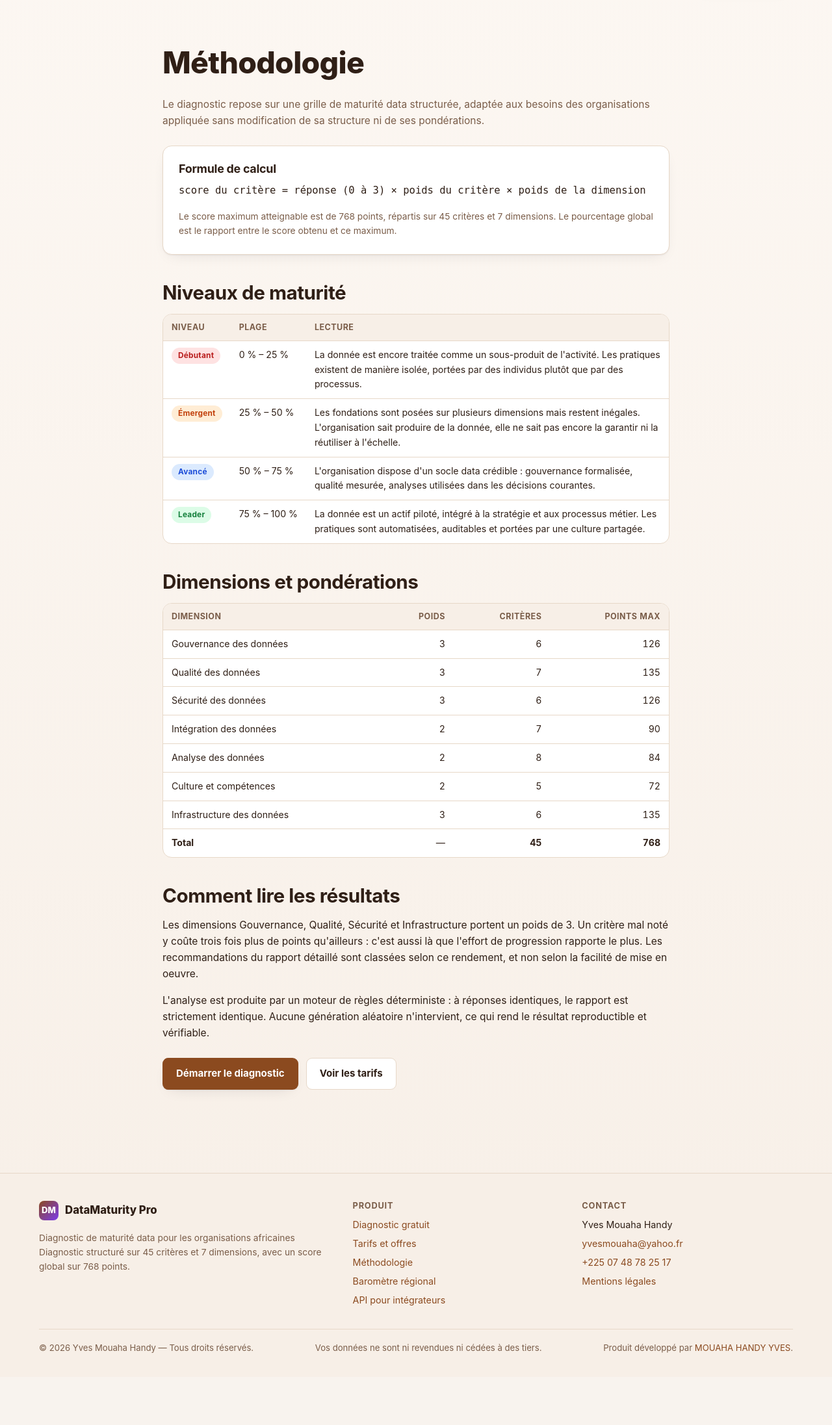
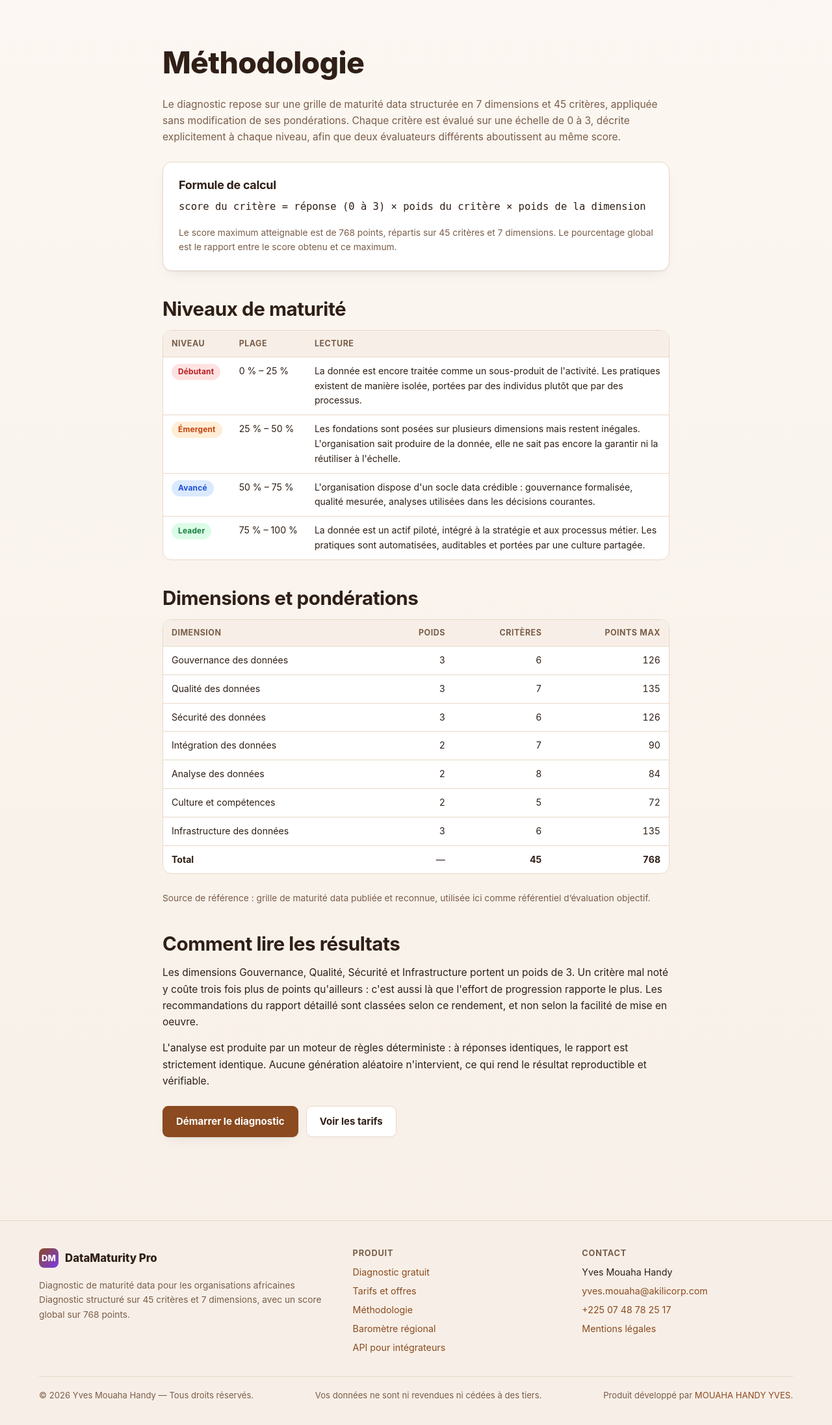
Before and after one commit to andybling/DataMaturity-Pro-python, a FastAPI app: page /methodologie in a window 1280 px wide. Shown: the part 69-2262 px from the top of the page at 65% size. Before the commit the page ends 2151 px from the top, so only its background shows below. Run offline with FastAPI, Linux system fonts and the light colour scheme.

Commit message:
Fix methodology wording and contact email

```diff
--- a/app/config.py
+++ b/app/config.py
@@ -40,7 +40,7 @@ class Settings(BaseSettings):
     brand_name: str = "DataMaturity Pro"
     brand_owner: str = "Yves Mouaha Handy"
     brand_tagline: str = "Diagnostic de maturité data pour les organisations africaines"
-    contact_email: str = "yvesmouaha@yahoo.fr"
+    contact_email: str = "yves.mouaha@akilicorp.com"
     contact_phone: str = "+225 07 48 78 25 17"
     contact_whatsapp: str = "2250748782517"
 
--- a/app/templates/methodology.html
+++ b/app/templates/methodology.html
@@ -4,8 +4,9 @@
 <section class="section">
   <div class="wrap-narrow">
     <h1>Méthodologie</h1>
-    <p class="muted">Le diagnostic repose sur une grille de maturité data structurée, adaptée aux besoins des organisations
-      appliquée sans modification de sa structure ni de ses pondérations.</p>
+    <p class="muted">Le diagnostic repose sur une grille de maturité data structurée en 7 dimensions et 45 critères,
+      appliquée sans modification de ses pondérations. Chaque critère est évalué sur une échelle de 0 à 3,
+      décrite explicitement à chaque niveau, afin que deux évaluateurs différents aboutissent au même score.</p>
 
     <div class="card mt-3">
       <h3>Formule de calcul</h3>
@@ -49,6 +50,8 @@
       </table>
     </div>
 
+    <p class="small muted mt-3 mb-0">Source de référence : grille de maturité data publiée et reconnue, utilisée ici comme référentiel d’évaluation objectif.</p>
+
     <h2 class="mt-4">Comment lire les résultats</h2>
     <p>Les dimensions Gouvernance, Qualité, Sécurité et Infrastructure portent un poids de 3.
       Un critère mal noté y coûte trois fois plus de points qu'ailleurs : c'est aussi là que
```
